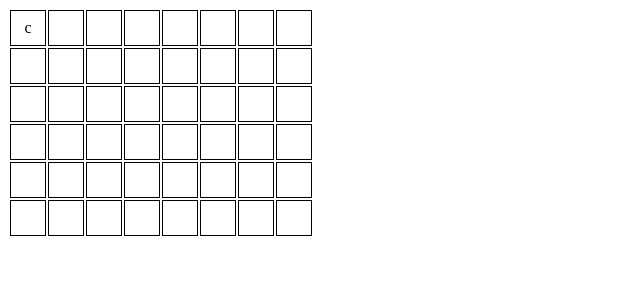
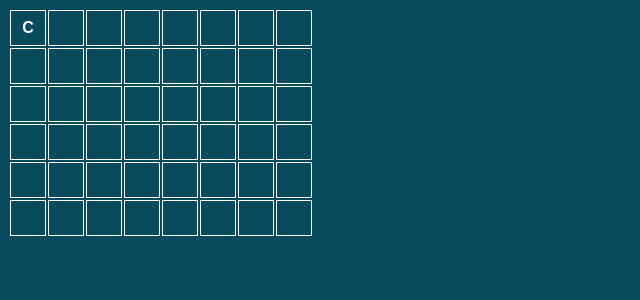
Before and after one commit to PaulienM/tusmo, a Nuxt app: page / in a window 1280 px wide. Shown: the top 300 px of the page, without its empty margins (0-640 px from the left). Built offline with nearby package versions, Linux system fonts and the light colour scheme.

Commit message:
style: Changement des couleurs

```diff
--- a/app/app.vue
+++ b/app/app.vue
@@ -7,3 +7,16 @@ import Game from "./components/Game.vue";
 
 const { main: dailyWord } = useDailyWordsStore();
 </script>
+
+<style>
+body {
+  --background: #084a5e;
+  --text: #ffffff;
+  --correct: #db3a34;
+  --wrong-position: #f7b735;
+
+  background-color: var(--background);
+  color: var(--text);
+  font-family: sans-serif;
+}
+</style>
--- a/app/components/Game.vue
+++ b/app/components/Game.vue
@@ -60,15 +60,17 @@ const onKey = (event: KeyboardEvent) => {
 td {
   width: 2em;
   height: 2em;
-  border: 1px solid black;
+  border: 1px solid var(--text);
   text-align: center;
+  text-transform: capitalize;
+  font-weight: bolder;
 
   &.correct {
-    background-color: red;
+    background-color: var(--correct);
   }
 
   &.wrong-position {
-    background-color: yellow;
+    background-color: var(--wrong-position);
   }
 }
 </style>
```
